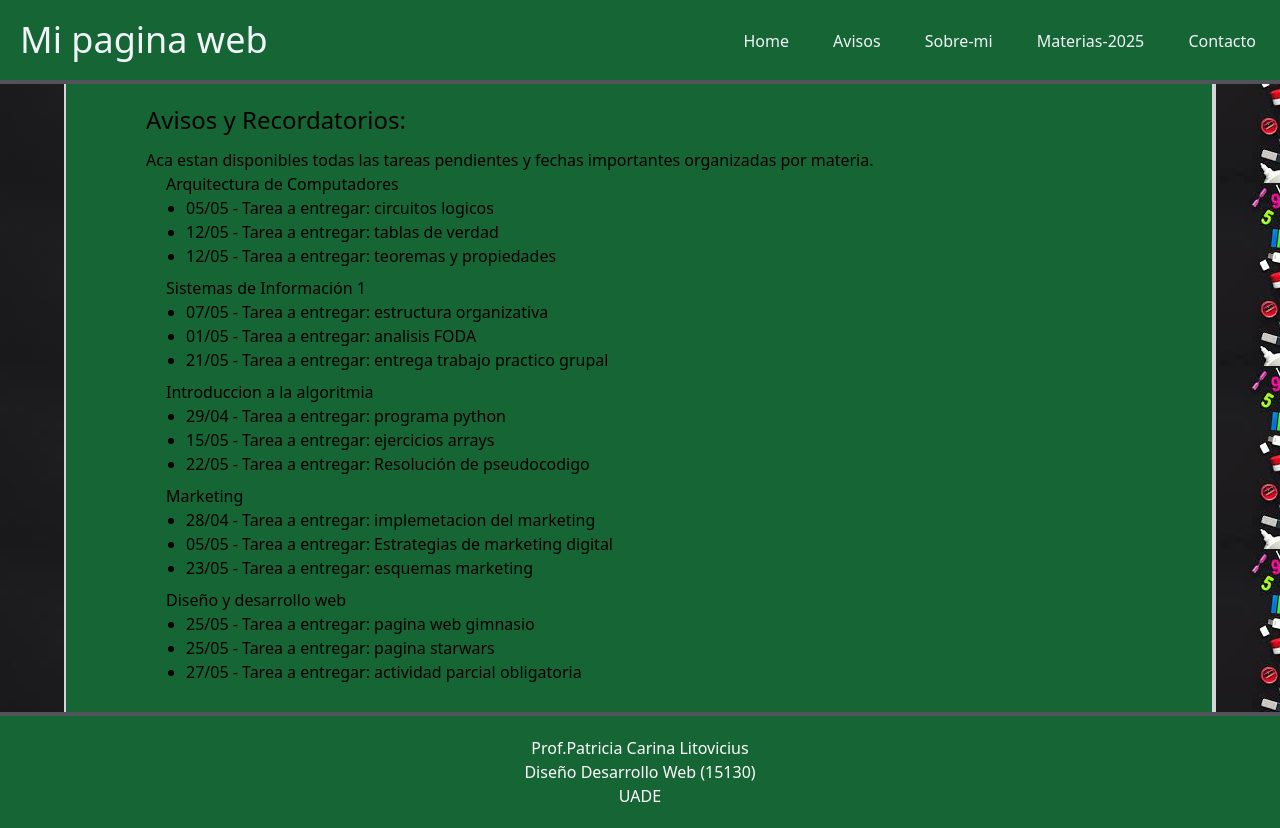
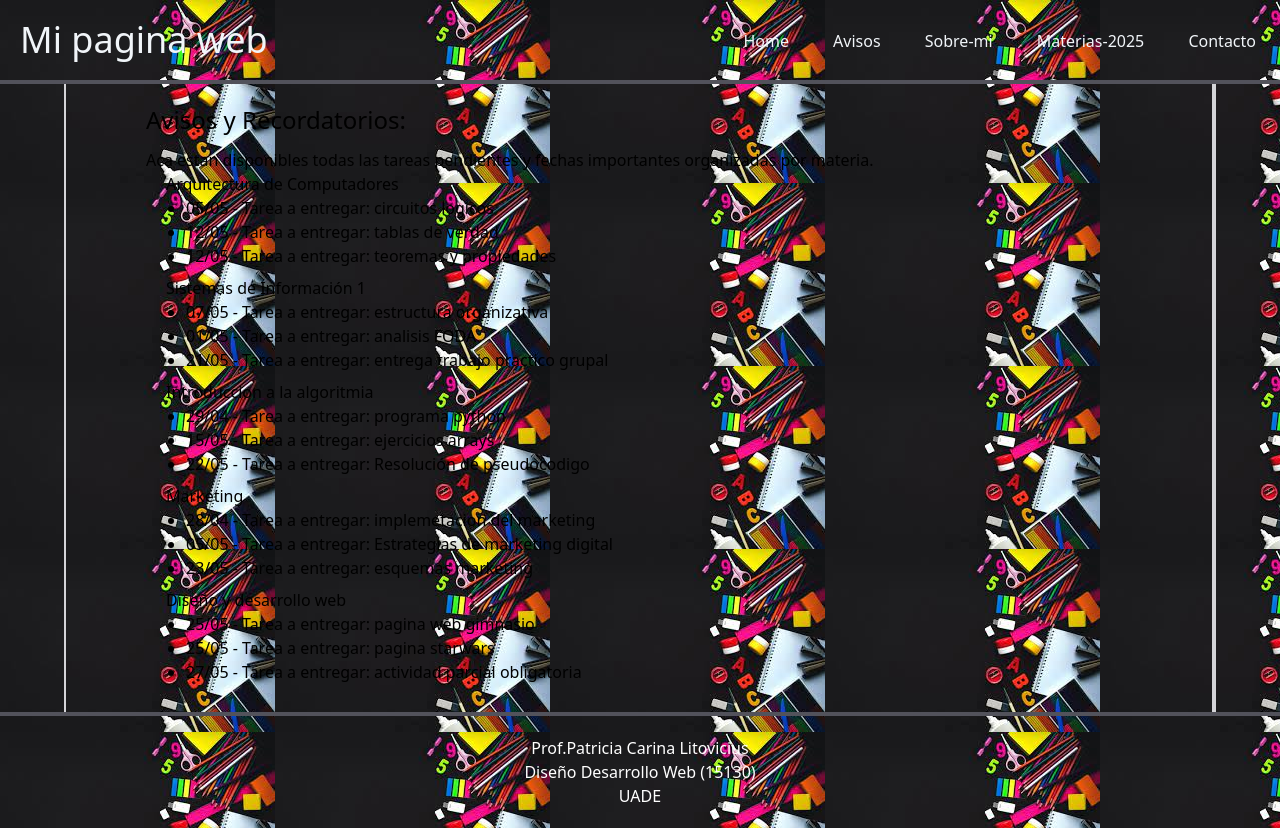
Before and after one commit to lkidyba/PaginaParcialUVA2, a plain HTML site: page avisos.html in a window 1280 px wide. Drawn offline with nearby package versions, Linux system fonts and the light colour scheme; files whose address does not match are found by name.

Commit message:
Update avisos.html

```diff
--- a/avisos.html
+++ b/avisos.html
@@ -9,7 +9,7 @@
 
     <body class="min-h-screen flex flex-col items-center bg-[url(img/imagfondo.jpg)]">
 
-        <nav class="flex flex-row flex-nowrap justify-between content-center bg-green-800 w-full border-b-4 border-zinc-600">
+        <nav class="flex flex-row flex-nowrap justify-between content-center bg-light w-full border-b-4 border-zinc-600">
 
             <header class="text-4xl font-thin p-5 text-slate-100">Mi pagina web</header>
 
@@ -22,7 +22,7 @@
             </div>
         </nav>
 
-        <main class="max-w-6xl w-full flex flex-col align-self-middle flex-grow bg-green-800 px-20 py-5 border-r-4 border-l-2 border-zinc-300">
+        <main class="max-w-6xl w-full flex flex-col align-self-middle flex-grow bg-light px-20 py-5 border-r-4 border-l-2 border-zinc-300">
 
             <section>
                 <h1 class="text-2xl mb-3">Avisos y Recordatorios:</h1>
@@ -67,7 +67,7 @@
         </main>
 
 
-        <footer class="flex flex-row flex-nowrap justify-around content-center bg-green-800 w-full border-t-4 border-zinc-600">
+        <footer class="flex flex-row flex-nowrap justify-around content-center bg-light w-full border-t-4 border-zinc-600">
 
             <p class="font-thin  text-center text-white p-5">Prof.Patricia Carina Litovicius <br>
                 Diseño Desarrollo Web (15130)<br>
```
